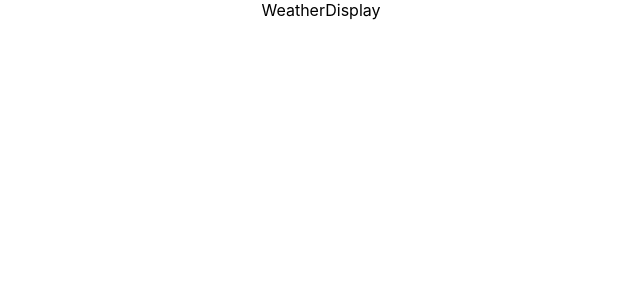
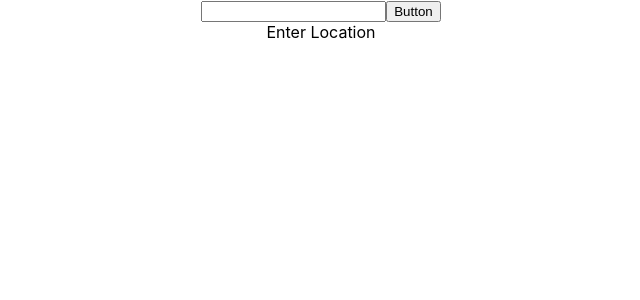
Before and after one commit to BCuatro/hello_weather, a React (Create React App) app in the folder frontend/: page / in a window 1280 px wide. Shown: the top 300 px of the page, without its empty margins (319-959 px from the left). Built offline with nearby package versions, Linux system fonts and the light colour scheme; the HTML template or start-up script is replaced by a standard one.

Commit message:
added weather form and improved frontend weather fetch function

```diff
--- a/frontend/src/components/WeatherDisplay.js
+++ b/frontend/src/components/WeatherDisplay.js
@@ -2,25 +2,47 @@ import {React, useState} from 'react'
 import axios from 'axios'
 
 function WeatherDisplay() {
-    const [location, setLocation] = useState("")
+    const [location, setLocation] =useState("")
     const [weatherData, setWeatherData] = useState("")
     const [locationError, setError] = useState("")
-    const locationHandler =(e) =>{
+
+    const updateLocationHander = (e)=>{
+        e.preventDefault()
+        setLocation(e.currentTarget.value)
 
     }
-    const fetchWeatherHandler = async (place) =>{
+    const fetchWeatherHandler = async (e) =>{
+        e.preventDefault()
         try{
 
-            const weatherResponse = await axios.get(`/${place}`)
-            setWeatherData(weatherResponse)
+            const weatherResponse = await axios.get(`http://localhost:4000/${location}`)
             setError("")
+            setLocation("")
+            setWeatherData(weatherResponse.data)
+
+
         } catch(error){
+            setWeatherData("")
             setError(`Can not find the weather for ${location}. Please try again :)`)
         }
     }
+    console.log(weatherData)
   return (
-    <div>WeatherDisplay</div>
-  )
+        <div>
+            <form onSubmit={fetchWeatherHandler}>
+                <input
+                type="text"
+                value = {location}
+                onChange = {updateLocationHander}
+                />
+                <button type='submit'>Button</button>
+
+            </form>
+            <div>{weatherData !=="" ? weatherData?.location.name: "Enter Location"}</div>
+            <div>{locationError ? locationError : ""}</div>
+
+        </div>
+    )
 }
 
 export default WeatherDisplay
```
Also changed, not shown: 1 other file (tests, documents, lock files or other folders).
